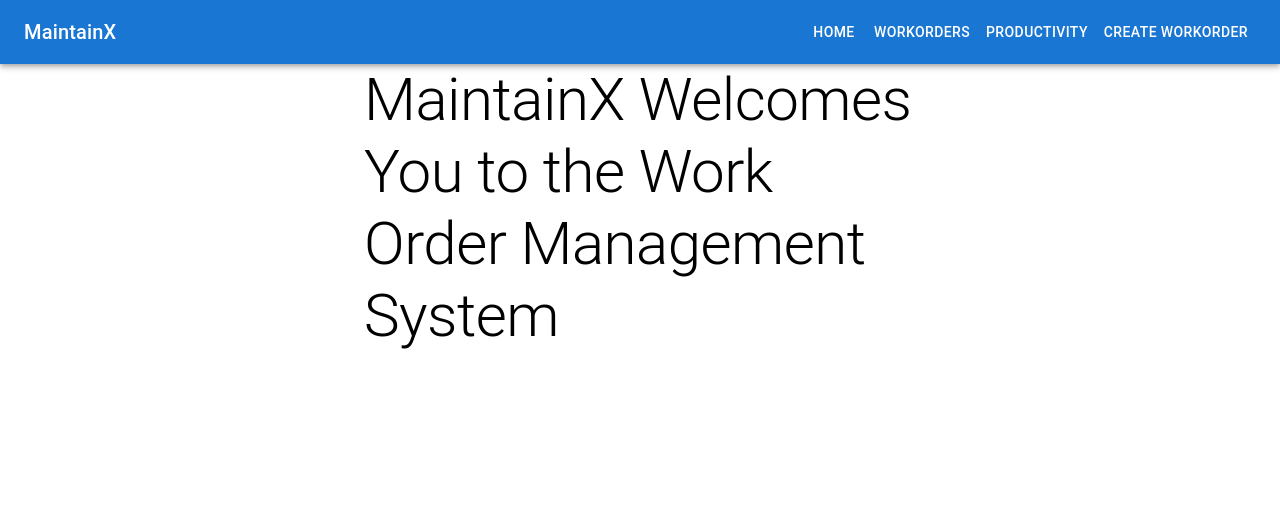
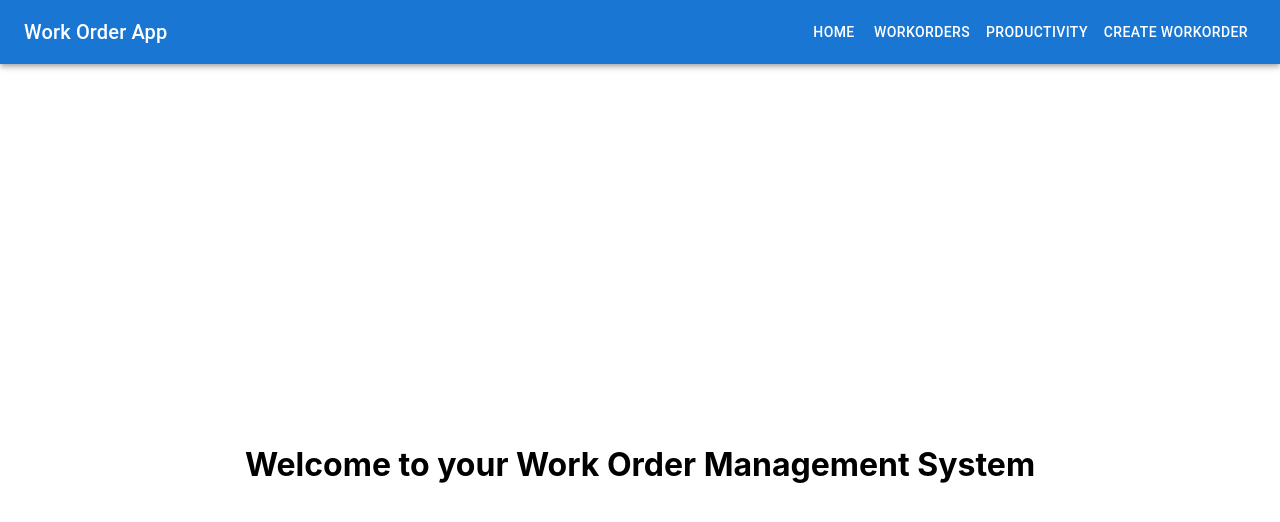
Before and after one commit to alexandrelord/work-order-web-app, a React (Create React App) app in the folder frontend/: page / in a window 1280 px wide. Shown: the top 522 px of the page. Built offline with nearby package versions, Linux system fonts and the light colour scheme.

Commit message:
change workorder details page css to modules, replace home page MUI components to vanilla CSS

```diff
--- a/frontend/public/index.html
+++ b/frontend/public/index.html
@@ -3,10 +3,7 @@
     <head>
         <meta charset="utf-8" />
         <link rel="shortcut icon" href="%PUBLIC_URL%/favicon.ico" />
-    <meta
-      name="viewport"
-      content="width=device-width, initial-scale=1, shrink-to-fit=no"
-    />
+        <meta name="viewport" content="width=device-width, initial-scale=1, shrink-to-fit=no" />
         <meta name="theme-color" content="#000000" />
         <!--
       manifest.json provides metadata used when your web app is installed on a
@@ -22,7 +19,7 @@
       work correctly both with client-side routing and a non-root public URL.
       Learn how to configure a non-root public URL by running `npm run build`.
     -->
-    <title>MaintainX take-home project</title>
+        <title>Work Order App</title>
     </head>
     <body>
         <noscript>You need to enable JavaScript to run this app.</noscript>
@@ -36,6 +33,5 @@
 
       To begin the development, run `npm start` or `yarn start`.
       To create a production bundle, use `npm run build` or `yarn build`.
-    -->
-  </body>
+    --></body>
 </html>
--- a/frontend/src/App.tsx
+++ b/frontend/src/App.tsx
@@ -2,7 +2,7 @@
 import { Route, Switch } from 'react-router-dom';
 
 /** Custom Components */
-import Home from './components/Home';
+import Home from './components/Home/Home';
 import WorkOrders from './components/WorkOrders/WorkOrders';
 import WorkOrder from './components/WorkOrders/WorkOrder/WorkOrder';
 import CreateWorkOrder from './components/WorkOrders/CreateWorkOrder';
--- a/frontend/src/components/Home.tsx
+++ /dev/null
@@ -1,18 +0,0 @@
-import { FunctionComponent } from 'react';
-
-/**MUI Components */
-import Container from '@mui/material/Container';
-import Box from '@mui/material/Box';
-import Typography from '@mui/material/Typography';
-
-const Home: FunctionComponent = () => {
-    return (
-        <Container maxWidth="sm">
-            <Box>
-                <Typography variant="h2">MaintainX Welcomes You to the Work Order Management System</Typography>
-            </Box>
-        </Container>
-    );
-};
-
-export default Home;
--- /dev/null
+++ b/frontend/src/components/Home/Home.module.css
@@ -0,0 +1,9 @@
+.container {
+    display: flex;
+    flex-direction: column;
+    align-items: center;
+    justify-content: center;
+    text-align: center;
+    height: 100vh;
+    color: black;
+}
--- /dev/null
+++ b/frontend/src/components/Home/Home.tsx
@@ -0,0 +1,14 @@
+/** CSS module */
+import styles from './Home.module.css';
+
+const Home = () => {
+    return (
+        <main>
+            <div className={styles.container}>
+                <h1>Welcome to your Work Order Management System</h1>
+            </div>
+        </main>
+    );
+};
+
+export default Home;
--- a/frontend/src/components/NavBar.tsx
+++ b/frontend/src/components/NavBar.tsx
@@ -13,7 +13,7 @@
             <AppBar position="static">
                 <Toolbar>
                     <Typography variant="h6" component="div" sx={{ flexGrow: 1 }}>
-                        MaintainX
+                        Work Order App
                     </Typography>
                     <Button component={Link} to="/" color="inherit">
                         Home
--- a/frontend/src/components/WorkOrders/WorkOrder/WorkOrder.css
+++ b/frontend/src/components/WorkOrders/WorkOrder/WorkOrder.module.css
@@ -31,11 +31,13 @@
 
 .statusText .open {
     font-size: 1.2rem;
-    color: #1976d2;
+    font-weight: bold;
+    color: #4caf50;
 }
 
 .statusText .closed {
     font-size: 1.2rem;
+    font-weight: bold;
     color: #d32f2f;
 }
 
--- a/frontend/src/components/WorkOrders/WorkOrder/WorkOrder.tsx
+++ b/frontend/src/components/WorkOrders/WorkOrder/WorkOrder.tsx
@@ -2,14 +2,13 @@
 import { useParams } from 'react-router-dom';
 
 /** Service Functions */
-// import { getWorkOrder, updateWorkOrder } from '../../../services/workorders';
 import { api } from '../../../services/api';
 
 /** Custom Components */
 import AlertMessage from '../../AlertMessage';
 
 /** CSS module */
-import './WorkOrder.css';
+import styles from './WorkOrder.module.css';
 
 /** Types */
 import { IWorkOrder, IUser } from '../../../types';
@@ -46,32 +45,32 @@
     const renderWorkOrder = () => {
         return (
             <section>
-                <div className="workorder">
-                    <div className="header">
+                <div className={styles.workorder}>
+                    <div className={styles.header}>
                         <p>Work Order #{workOrder.id}</p>
                     </div>
 
-                    <div className="body">
-                        <div className="name">
+                    <div className={styles.body}>
+                        <div className={styles.name}>
                             <h2>{workOrder.name}</h2>
                         </div>
                         <hr />
-                        <div className="status">
-                            <div className="statusText">
+                        <div className={styles.status}>
+                            <div className={styles.statusText}>
                                 <h3>Status:</h3>
-                                <p className={workOrder.status === 'OPEN' ? 'open' : 'closed'}>{workOrder.status}</p>
+                                <p className={workOrder.status === 'OPEN' ? `${styles.open}` : `${styles.closed}`}>{workOrder.status}</p>
                             </div>
                             <button onClick={handleChangeStatus}>Change Status</button>
                         </div>
                         <hr />
-                        <div className="assignees">
+                        <div className={styles.assgnees}>
                             <h3>Assignees:</h3>
-                            <div className="assignee">
+                            <div className={styles.asignee}>
                                 {workOrder.assignees
                                     ? workOrder.assignees.map((assignee: IUser) => (
-                                          <p className="tooltip" key={assignee.id}>
+                                          <p className={styles.tooltip} key={assignee.id}>
                                               {assignee.name}
-                                              <span className="tooltipText">{assignee.email}</span>
+                                              <span className={styles.tooltipText}>{assignee.email}</span>
                                           </p>
                                       ))
                                     : null}
```
Lines whose indentation alone changed are shown as unchanged.
